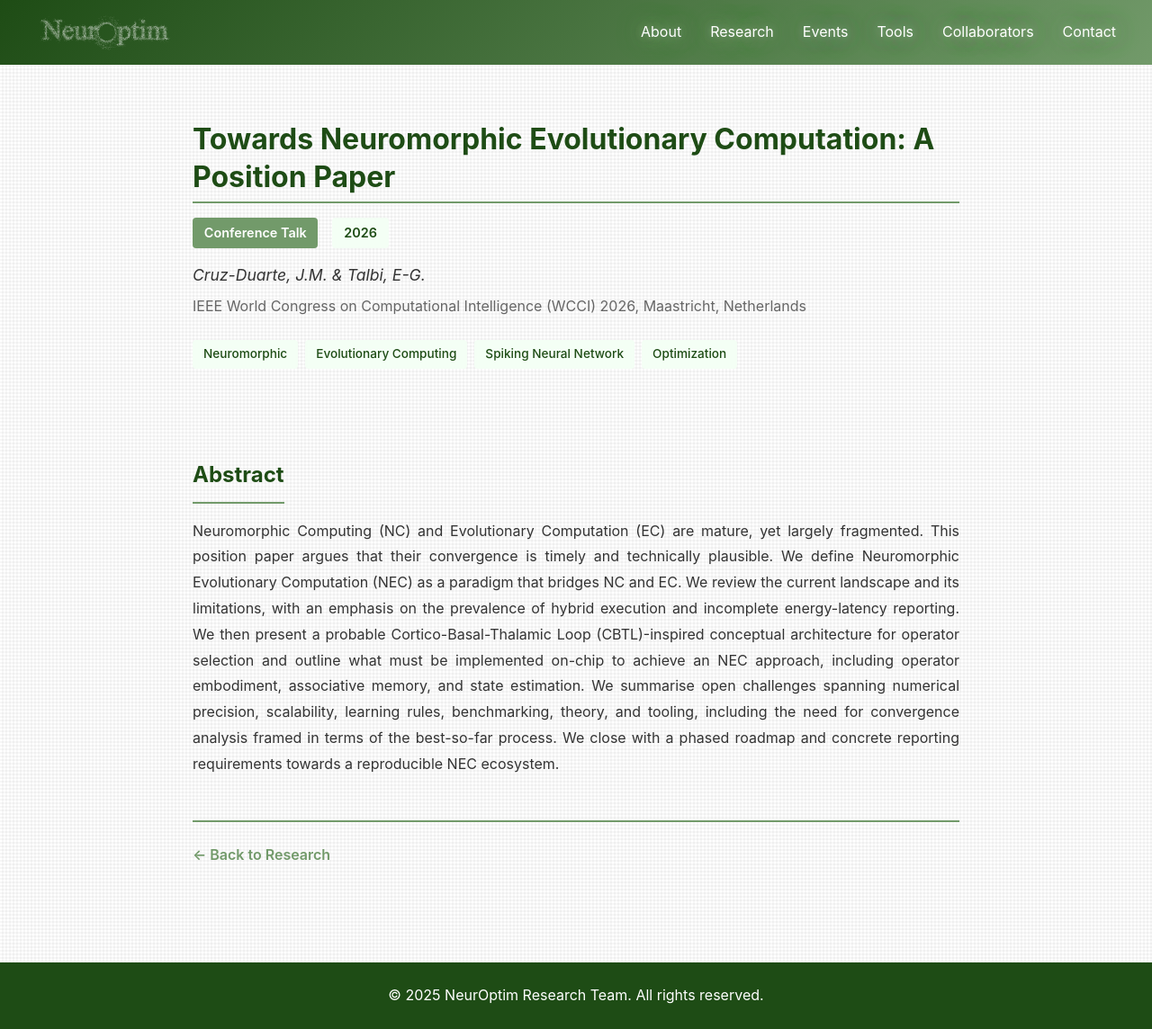
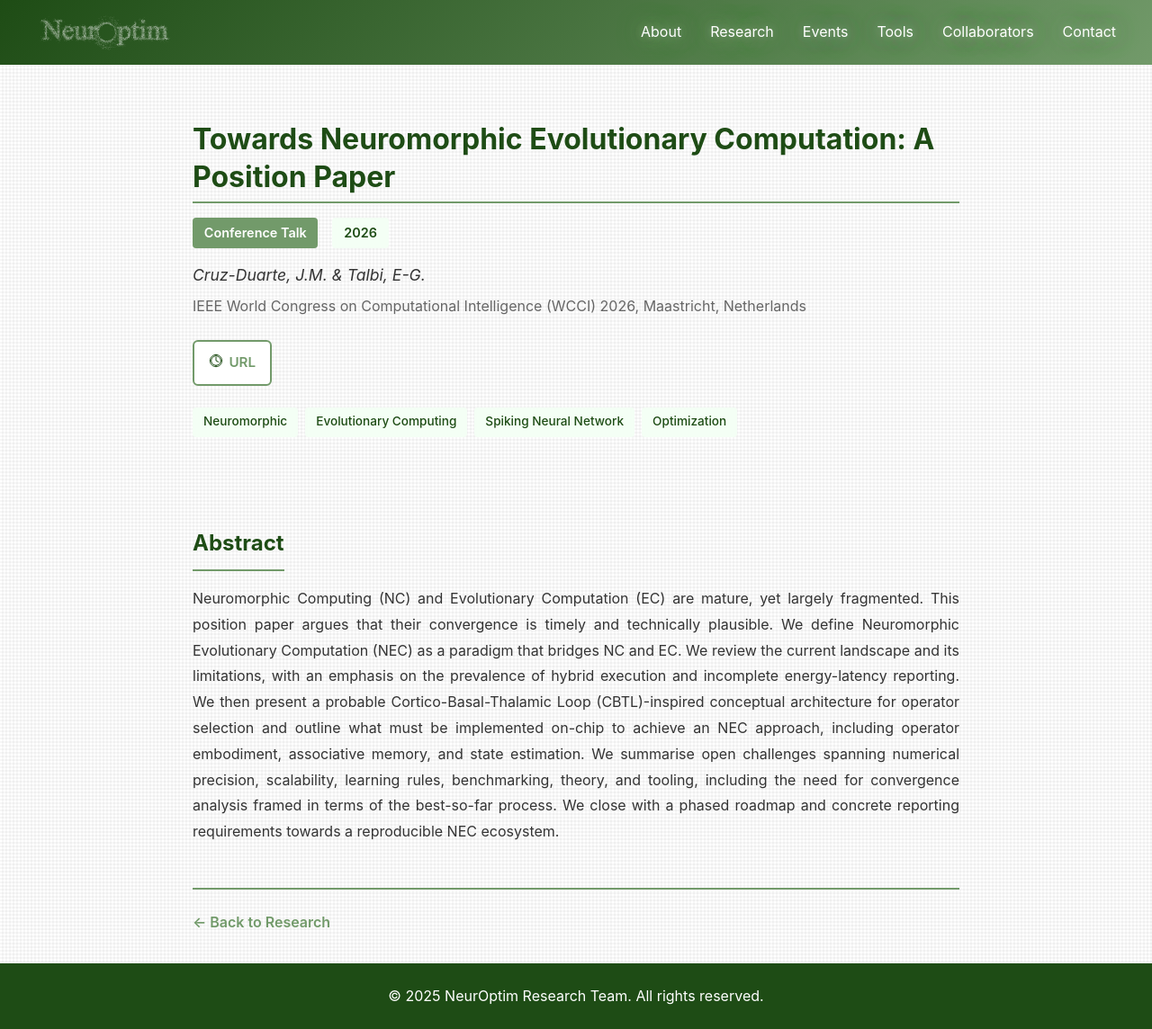
Before and after one commit to neuroptim/neuroptim.github.io, a Jekyll site: the page built from _publications/cruz-talbi-2026-position.md, in a window 1280 px wide and 1144 px high. Shown: the whole window at 90% size. Built offline with Jekyll 4.4.1, drawn with Linux system fonts in a browser that asks for light colours.

Commit message:
Add URL link support to publication layout

```diff
--- a/_layouts/publication.html
+++ b/_layouts/publication.html
@@ -14,7 +14,7 @@ layout: default
         <p class="pub-authors">{{ page.authors }}</p>
         <p class="pub-venue">{{ page.venue }}{% if page.location %}, {{ page.location }}{% endif %}</p>
 
-        {% if page.doi or page.arxiv or page.pdf or page.slides %}
+        {% if page.doi or page.url or page.arxiv or page.pdf or page.slides %}
         <div class="pub-detail-links">
             {% if page.doi %}
             <a href="https://doi.org/{{ page.doi }}" target="_blank" rel="noopener noreferrer" class="pub-link">
@@ -23,6 +23,14 @@ layout: default
                     <?xml version="1.0" encoding="UTF-8"?><svg width="16px" height="16px" viewBox="0 0 24 24" stroke-width="1.5" fill="none" xmlns="http://www.w3.org/2000/svg" color="#1e4c15"><path d="M6 6L18 6" stroke="#1e4c15" stroke-width="1.5" stroke-linecap="round" stroke-linejoin="round"></path><path d="M6 10H18" stroke="#1e4c15" stroke-width="1.5" stroke-linecap="round" stroke-linejoin="round"></path><path d="M13 14L18 14" stroke="#1e4c15" stroke-width="1.5" stroke-linecap="round" stroke-linejoin="round"></path><path d="M13 18L18 18" stroke="#1e4c15" stroke-width="1.5" stroke-linecap="round" stroke-linejoin="round"></path><path d="M2 21.4V2.6C2 2.26863 2.26863 2 2.6 2H21.4C21.7314 2 22 2.26863 22 2.6V21.4C22 21.7314 21.7314 22 21.4 22H2.6C2.26863 22 2 21.7314 2 21.4Z" stroke="#1e4c15" stroke-width="1.5" stroke-linecap="round" stroke-linejoin="round"></path><path d="M6 18V14H9V18H6Z" stroke="#1e4c15" stroke-width="1.5" stroke-linecap="round" stroke-linejoin="round"></path></svg>
                 </span> DOI
             </a>
+            {% endif %}
+            {% if page.url %}
+                <a href="{{ page.url }}" target="_blank" rel="noopener noreferrer" class="pub-link">
+                    <span>
+                        <!-- URL icon -->
+                        <?xml version="1.0" encoding="UTF-8"?><svg width="16px" height="16px" viewBox="0 0 24 24" stroke-width="1.5" fill="none" xmlns="http://www.w3.org/2000/svg" color="#1e4c15"><path d="M12 2C6.48 2 2 6.48 2 12C2 17.52 6.48 22 12 22C17.52 22 22 17.52 22 12C22 6.48 17.52 2 12 2ZM12 20C7.59 20 4 16.41 4 12C4 7.59 7.59 4 12 4C16.41 4 20 7.59 20 12C20 16.41 16.41 20 12 20Z" stroke="#1e4c15" stroke-width="1.5" stroke-linecap="round" stroke-linejoin="round"></path><path d="M12 6V12L16 14" stroke="#1e4c15" stroke-width="1.5" stroke-linecap="round" stroke-linejoin="round"></path></svg>
+                    </span> URL
+                </a>
             {% endif %}
             {% if page.arxiv %}
             <a href="https://arxiv.org/abs/{{ page.arxiv }}" target="_blank" rel="noopener noreferrer" class="pub-link">
```
